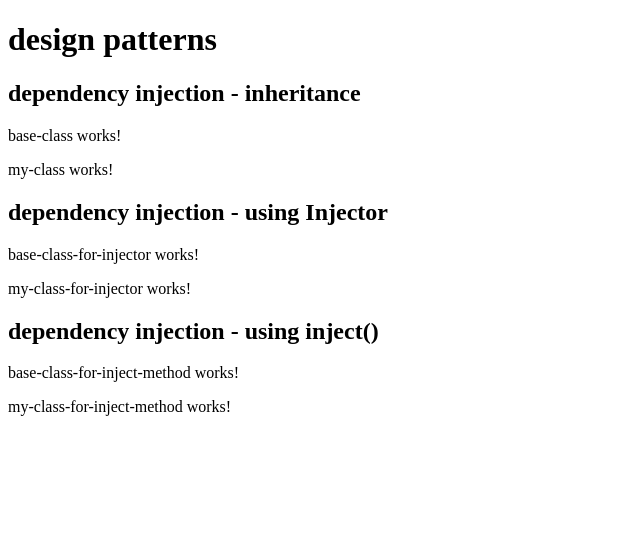
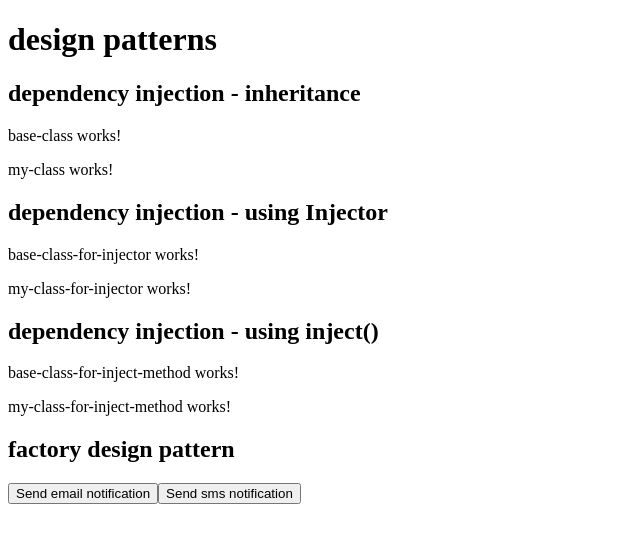
Before and after one commit to WeszeRita/design-patterns, an Angular app: page / in a window 1280 px wide. Shown: the top 542 px of the page, without its empty margins (0-640 px from the left). Built offline with nearby package versions, Linux system fonts and the light colour scheme.

Commit message:
factory pattern

```diff
--- a/src/app/app.component.html
+++ b/src/app/app.component.html
@@ -11,3 +11,6 @@
 <h2>dependency injection - using inject()</h2>
 <app-base-class-for-inject-method></app-base-class-for-inject-method>
 <app-my-class-for-inject-method></app-my-class-for-inject-method>
+
+<h2>factory design pattern</h2>
+<app-notification></app-notification>
--- a/src/app/app.module.ts
+++ b/src/app/app.module.ts
@@ -8,6 +8,7 @@ import { MyClassForInjectorComponent } from './dependency-injection/using-inject
 import { MyClassForInjectMethodComponent } from './dependency-injection/using-inject-method/my-class-for-inject-method/my-class-for-inject-method.component';
 import { BaseClassForInjectMethodComponent } from './dependency-injection/using-inject-method/base-class-for-inject-method/base-class-for-inject-method.component';
 import { LoggerService } from '../shared/logger.service';
+import { NotificationComponent } from './factory-pattern/notification/notification.component';
 
 export const LOGGER_TOKEN = new InjectionToken<LoggerService>('LoggerService');
 export const LOGGER_CONFIG_TOKEN = new InjectionToken<string>('loggerServiceConfig');
@@ -21,6 +22,7 @@ export const LOGGER_CONFIG_TOKEN = new InjectionToken<string>('loggerServiceConf
     MyClassForInjectorComponent,
     MyClassForInjectMethodComponent,
     BaseClassForInjectMethodComponent,
+    NotificationComponent,
   ],
   imports: [BrowserModule],
   providers: [
--- /dev/null
+++ b/src/app/factory-pattern/interfaces/notification.interface.ts
@@ -0,0 +1,3 @@
+export interface INotification {
+  sendNotification(): void;
+}
--- /dev/null
+++ b/src/app/factory-pattern/notification/notification.component.html
@@ -0,0 +1,2 @@
+<button (click)="sendNotification('email')">Send email notification</button>
+<button (click)="sendNotification('sms')">Send sms notification</button>
--- /dev/null
+++ b/src/app/factory-pattern/notification/notification.component.ts
@@ -0,0 +1,15 @@
+import { Component } from '@angular/core';
+import { NotificationServiceFactoryService } from '../services/notification-service.factory.service';
+
+@Component({
+  selector: 'app-notification',
+  templateUrl: './notification.component.html',
+})
+export class NotificationComponent {
+  constructor(private notificationServiceFactory: NotificationServiceFactoryService) {}
+
+  sendNotification(type: string): void {
+    const notificationService = this.notificationServiceFactory.getNotificationService(type);
+    notificationService.sendNotification();
+  }
+}
--- /dev/null
+++ b/src/app/factory-pattern/services/email-notification.service.ts
@@ -0,0 +1,11 @@
+import { Injectable } from '@angular/core';
+import { INotification } from '../interfaces/notification.interface';
+
+@Injectable({
+  providedIn: 'root',
+})
+export class EmailNotificationService implements INotification {
+  sendNotification(): void {
+    console.log('Email notification');
+  }
+}
--- /dev/null
+++ b/src/app/factory-pattern/services/notification-service.factory.service.ts
@@ -0,0 +1,22 @@
+import { Injectable } from '@angular/core';
+import { EmailNotificationService } from './email-notification.service';
+import { SmsNotificationService } from './sms-notification.service';
+import { INotification } from '../interfaces/notification.interface';
+
+@Injectable({
+  providedIn: 'root'
+})
+export class NotificationServiceFactoryService {
+  constructor(private emailService: EmailNotificationService, private smsService: SmsNotificationService) {}
+
+  getNotificationService(type: string): INotification {
+    switch (type) {
+      case 'email':
+        return this.emailService;
+      case 'sms':
+        return this.smsService;
+      default:
+        throw new Error('Invalid notification type')
+    }
+  }
+}
--- /dev/null
+++ b/src/app/factory-pattern/services/sms-notification.service.ts
@@ -0,0 +1,11 @@
+import { Injectable } from '@angular/core';
+import { INotification } from '../interfaces/notification.interface';
+
+@Injectable({
+  providedIn: 'root',
+})
+export class SmsNotificationService implements INotification {
+  sendNotification(): void {
+    console.log('Sms notification');
+  }
+}
```
